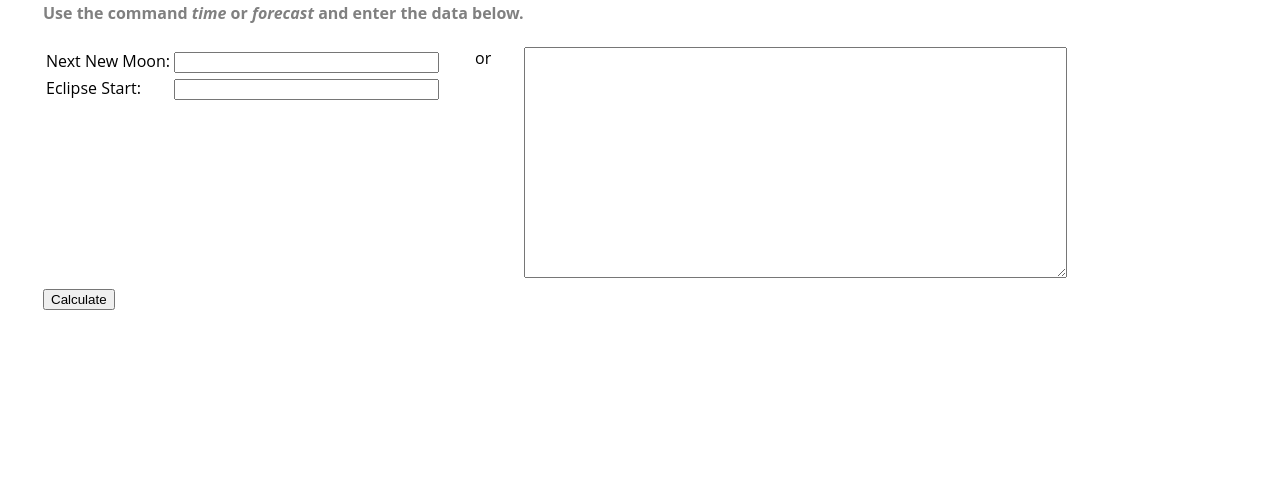
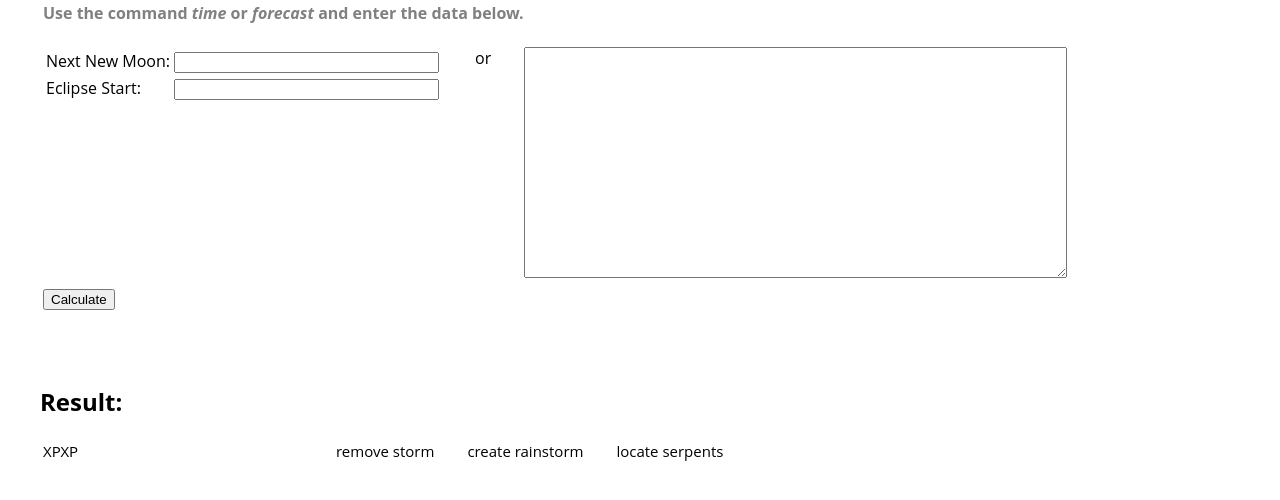
Before and after one commit to muestro/medloot, a Python web app: template templates/tools/tools.html in a window 1280 px wide. Shown: the part 106-606 px from the top of the page. Run offline with Jinja, Linux system fonts and the light colour scheme; the template is opened without the code that fills it, so the values that code supplies are empty; some libraries are stand-ins or nearby versions.

Commit message:
Tweaked xpxp view again.

```diff
--- a/main.py
+++ b/main.py
@@ -252,7 +252,7 @@ class CalculateXPXPHandler(webapp2.RequestHandler):
         eclipse = self.request.get('eclipse')
         full_text = self.request.get('full_text')
 
-        self.response.write(medievia.xpxp.parse(moon, eclipse, full_text))
+        self.response.write(json.dumps(medievia.xpxp.parse(moon, eclipse, full_text)))
 
 
 def is_admin_user():
--- /dev/null
+++ b/static/tools/tools.css
@@ -0,0 +1,22 @@
+.result{
+    padding-top: 30px;
+}
+
+.result thead td{
+    padding-right: 30px;
+    font-weight: normal;
+}
+
+.result td{
+    vertical-align: top;
+    font-size: 15px;
+    font-weight: bold;
+}
+
+.xpxpColumn{
+    width: 260px;
+}
+
+#resultXPXP{
+    font-size: 70px;
+}
--- a/static/tools/tools.js
+++ b/static/tools/tools.js
@@ -7,8 +7,13 @@ $(document).ready(function(){
         data['full_text'] = $('#full_text').val();
 
         $.get('/tools/xpxp/calculate', data, function(responseData){
-            if(responseData != "None"){
-                $('#result').empty().append(responseData);
+            if(responseData != "null"){
+                //$('#result').empty().append(responseData);
+                var response = $.parseJSON(responseData);
+                $('#resultXPXP').empty().append(response.xpxp);
+                $('#resultRemoveStorm').empty().append(response.locate_serpents);
+                $('#resultCreateRainstorm').empty().append(response.create_rainstorm);
+                $('#resultLocateSerpents').empty().append(response.remove_storm);
             }else{
                 alert('Unable to parse data.');
             }
--- a/templates/tools/tools.html
+++ b/templates/tools/tools.html
@@ -3,6 +3,7 @@
 <head>
     <title>Medloot.com - Tools</title>
     <link type="text/css" rel="stylesheet" href="/static/main.css" />
+    <link type="text/css" rel="stylesheet" href="/static/tools/tools.css" />
     <script src="//ajax.googleapis.com/ajax/libs/jquery/2.1.0/jquery.min.js"></script>
     <script src="/static/tools/tools.js"></script>
     <link href='//fonts.googleapis.com/css?family=Russo+One' rel='stylesheet' type='text/css'>
@@ -64,8 +65,17 @@
                 <br/>
 
             </li>
-            <li style="padding-top: 30px">
-                <span id="result" style="font-size: 70px; font-weight: bold;"></span>
+            <li class="result">
+                <h2>Result:</h2>
+                <table>
+                    <thead><td class="xpxpColumn">XPXP</td><td>remove storm</td><td>create rainstorm</td><td>locate serpents</td></thead>
+                    <tr>
+                        <td><span id="resultXPXP"></span></td>
+                        <td><span id="resultRemoveStorm"></span></td>
+                        <td><span id="resultCreateRainstorm"></span></td>
+                        <td><span id="resultLocateSerpents"></span></td></tr>
+                </table>
+
             </li>
         </ul>
     </div>
```
Also changed, not shown: medievia/xpxp.py (+9 -1 lines).
